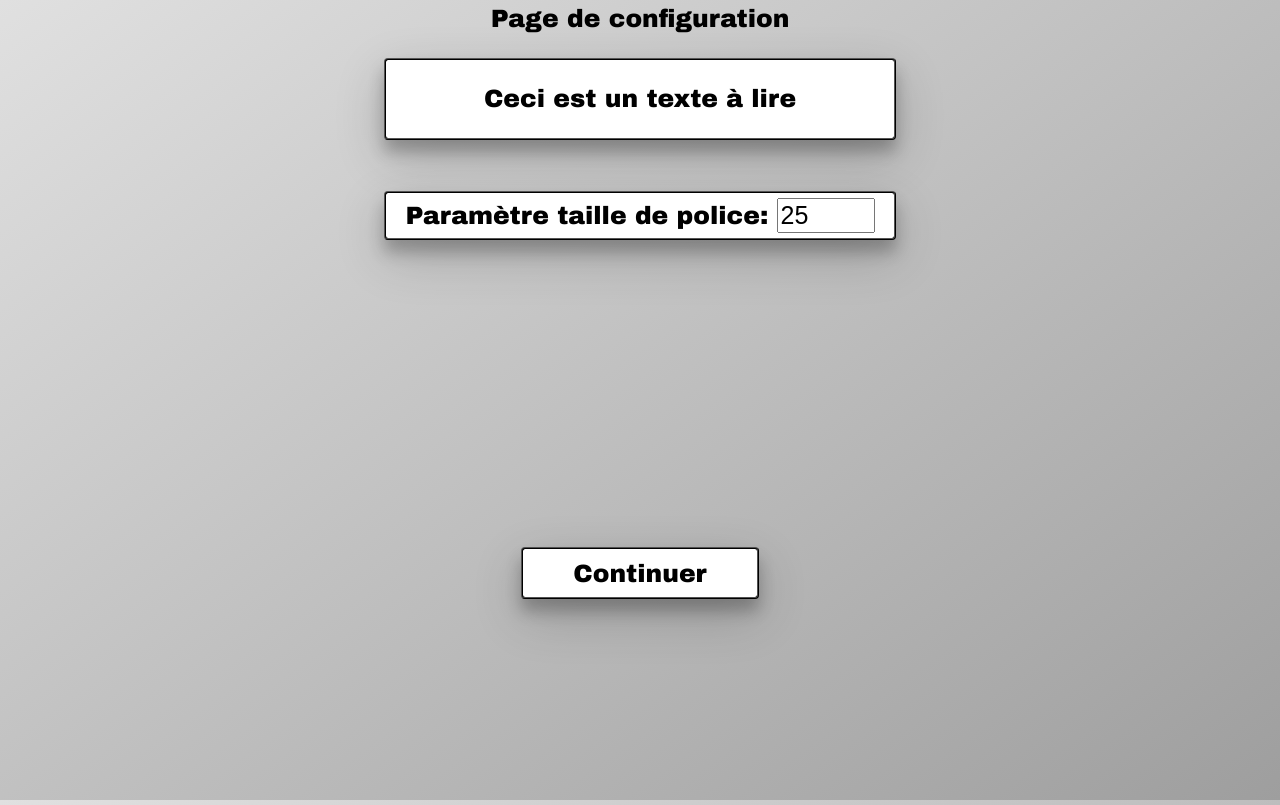
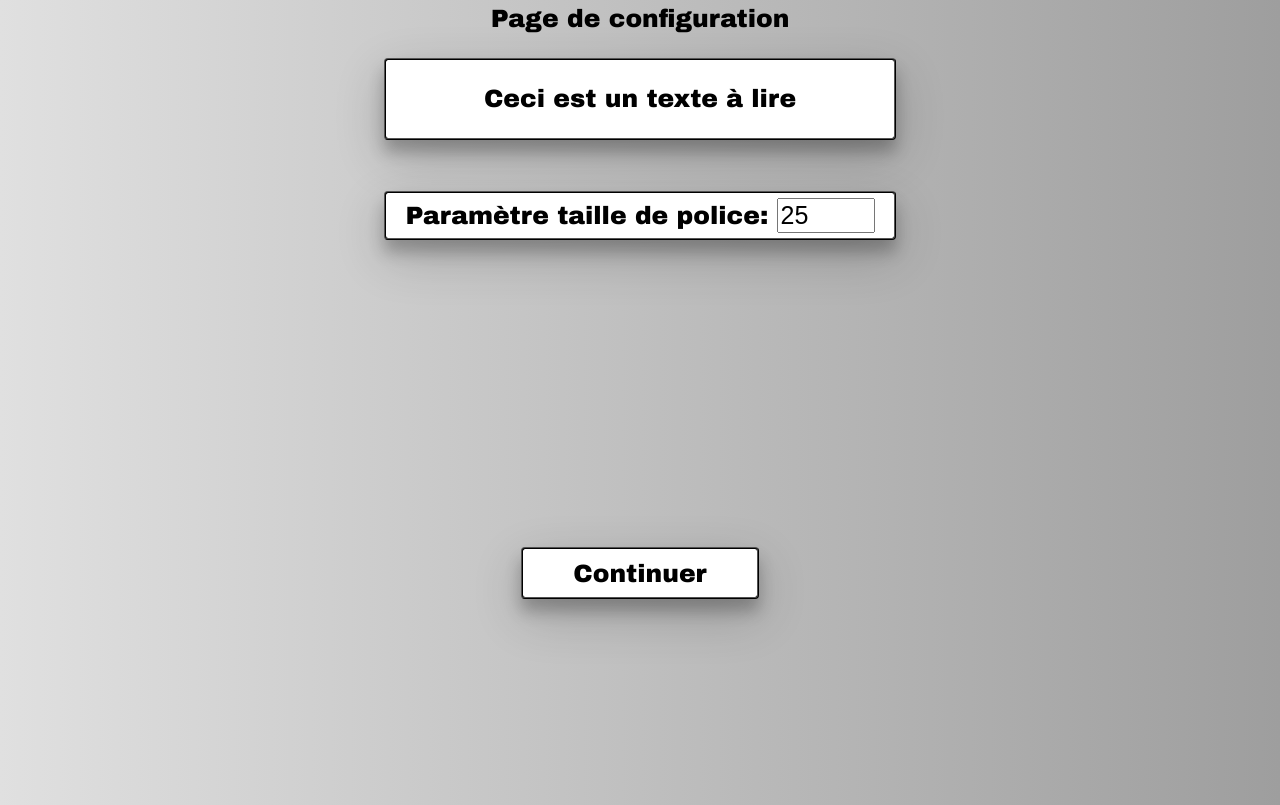
Before and after one commit to 2019-2020-ps6/2019-2020-ps6-rendu-tootiredtowork, an Angular app: page /configuration in a window 1280 px wide. Built offline with nearby package versions, Linux system fonts and the light colour scheme.

Commit message:
gradient to right

```diff
--- a/src/styles.scss
+++ b/src/styles.scss
@@ -9,7 +9,7 @@ body {
     margin: 0;
     background-repeat: no-repeat;
     background-attachment: fixed;
-    background: linear-gradient(145deg, rgb(224, 224, 224), rgb(158, 158, 158));
+    background: linear-gradient(to right, rgb(224, 224, 224), rgb(158, 158, 158));
     font-family: Arial Black;
 }
 
```
